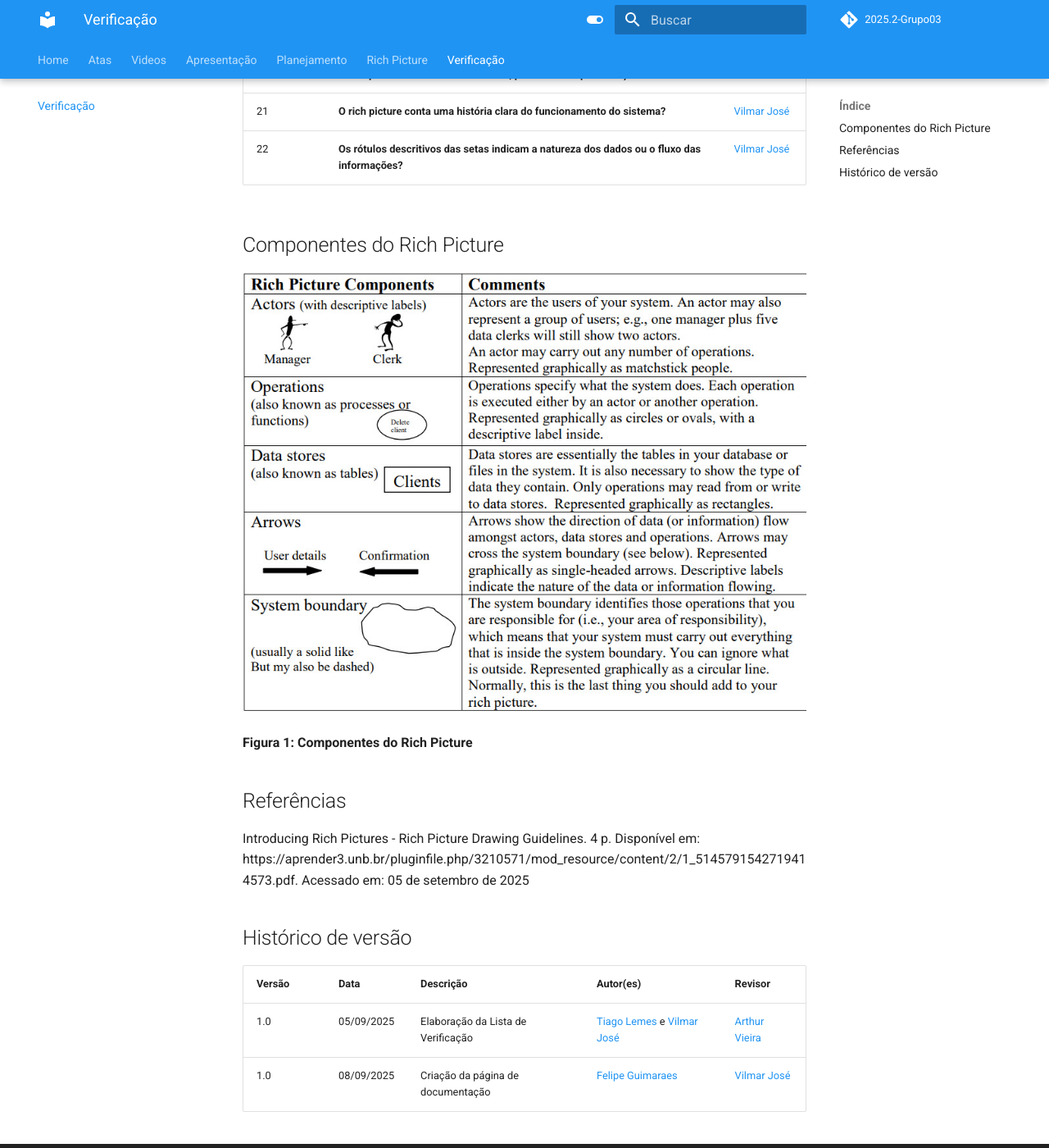
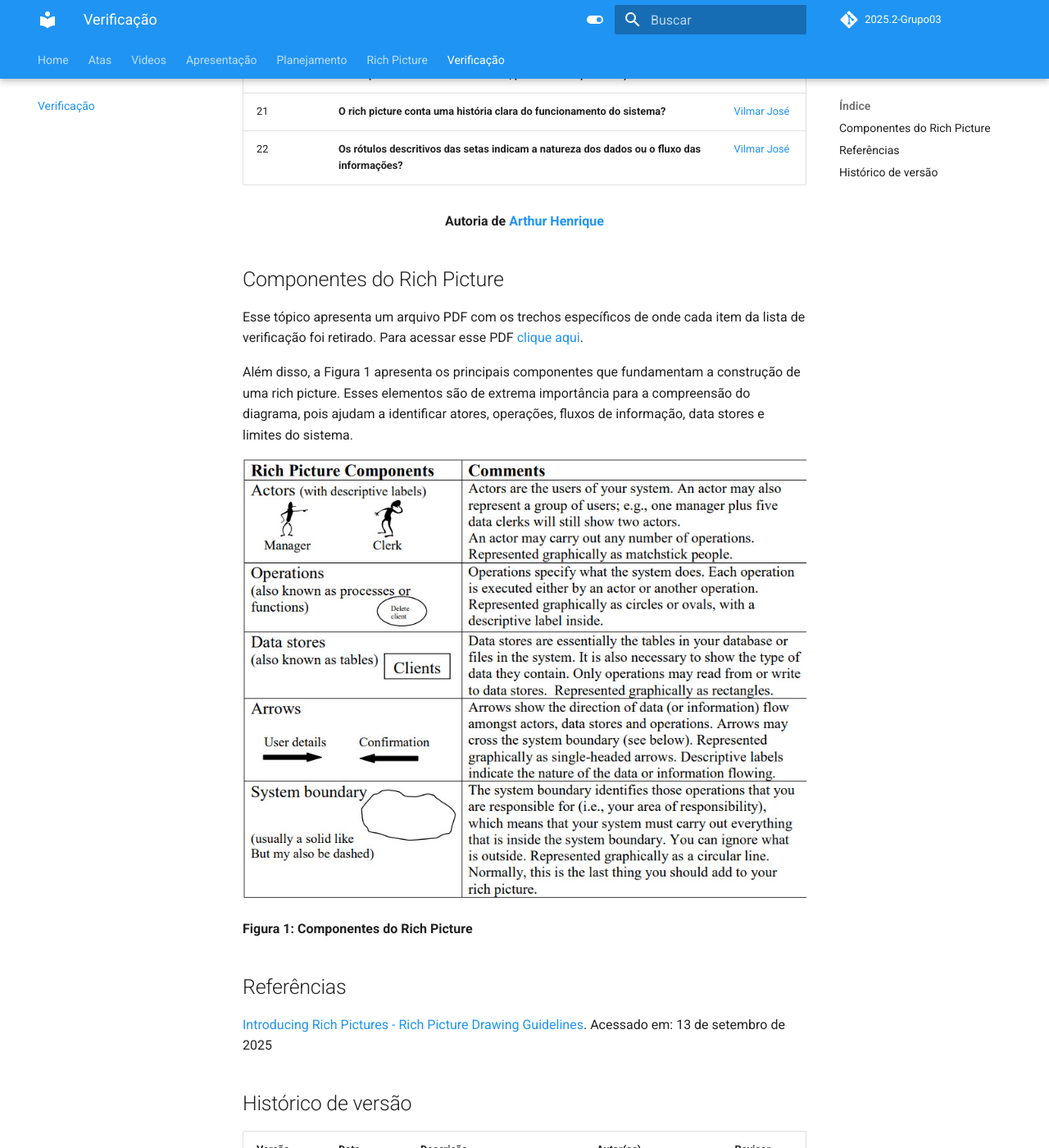
Before and after one commit to Requisitos-de-Software/2025.2-Grupo03, an MkDocs documentation site: the page built from docs/Verificação/verificacao.md, in a window 1280 px wide and 1400 px high, scrolled down 1382 px. Shown: the whole window at 82% size. Built offline with MkDocs 1.6.1 and Material for MkDocs 9.7.7, drawn with Linux system fonts in a browser that asks for light colours; comment, search, counter and statistics services are not loaded.

Commit message:
Adição de Fontes na Lista de Verificação

```diff
--- a/docs/Verificação/verificacao.md
+++ b/docs/Verificação/verificacao.md
@@ -27,14 +27,19 @@ Essa etapa apresenta uma lista de verificação para avaliar os artefatos produz
 | 21 | **O rich picture conta uma história clara do funcionamento do sistema?** | [Vilmar José](https://github.com/VilmarFagundes) |
 | 22 | **Os rótulos descritivos das setas indicam a natureza dos dados ou o fluxo das informações?** | [Vilmar José](https://github.com/VilmarFagundes) |
 
+<div align="center"><strong>Autoria de <a href="https://github.com/arthurhvieira1">Arthur Henrique</a></strong></div>
+
 ## Componentes do Rich Picture
+Esse tópico apresenta um arquivo PDF com os trechos específicos de onde cada item da lista de verificação foi retirado. Para acessar esse PDF [clique aqui](../arquivos/ListaVerificaçãoRPReferencias.pdf).
+
+Além disso, a Figura 1 apresenta os principais componentes que fundamentam a construção de uma rich picture. Esses elementos são de extrema importância para a compreensão do diagrama, pois ajudam a identificar atores, operações, fluxos de informação, data stores e limites do sistema.
 
 ![Figura 1: Componentes do Rich Picture](../imagens/ReferenciaRichPicture.png)
 
 **Figura 1: Componentes do Rich Picture**
+
 ## Referências
-
-Introducing Rich Pictures - Rich Picture Drawing Guidelines. 4 p. Disponível em: https://aprender3.unb.br/pluginfile.php/3210571/mod_resource/content/2/1_5145791542719414573.pdf. Acessado em: 05 de setembro de 2025
+[Introducing Rich Pictures - Rich Picture Drawing Guidelines](../arquivos/IntroducingRichPictures.pdf). Acessado em: 13 de setembro de 2025
 
 ## Histórico de versão
 
```
Also changed, not shown: docs/Planejamento/aplicativo.md (+2 -2 lines), 4 other files.
